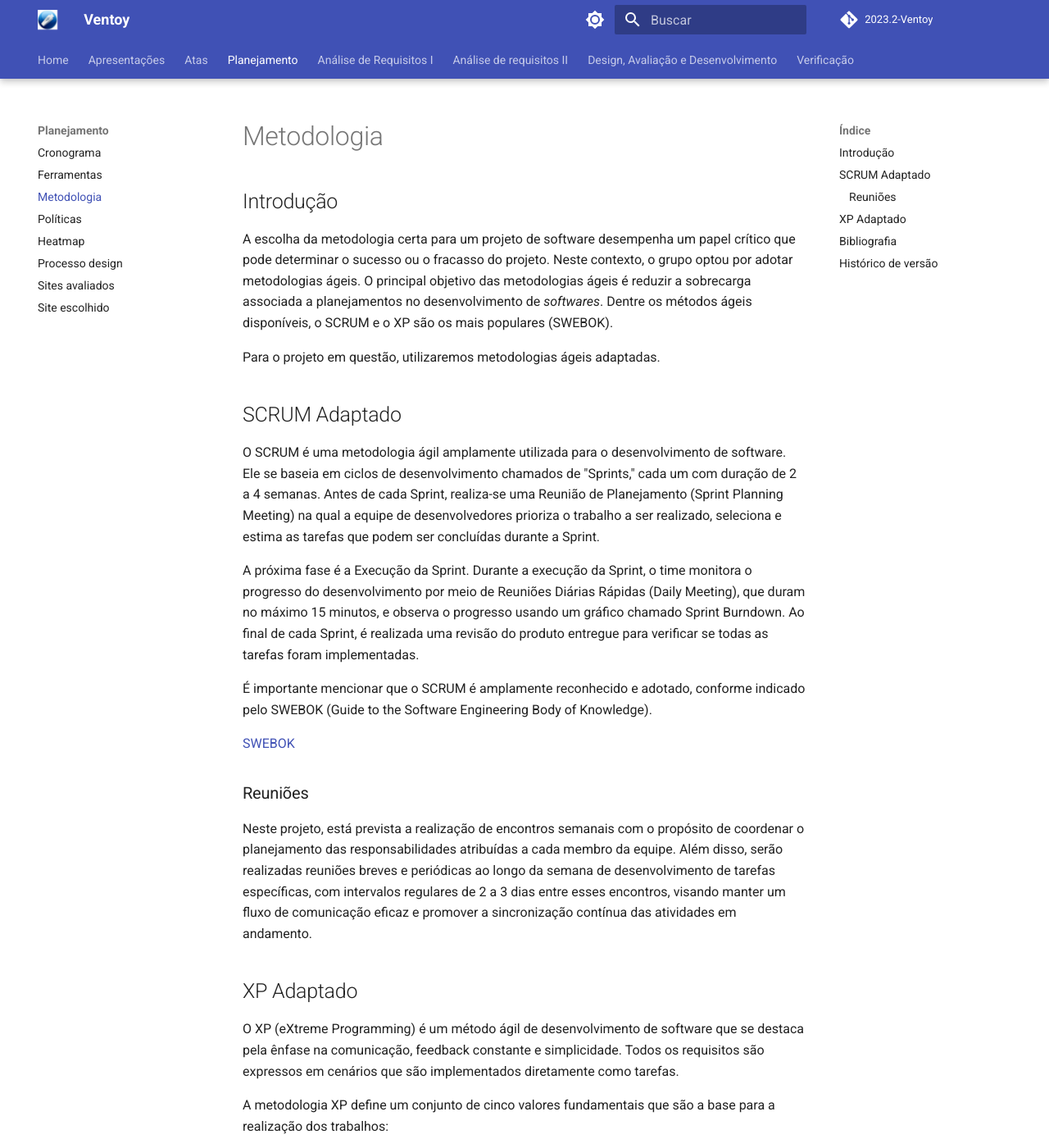
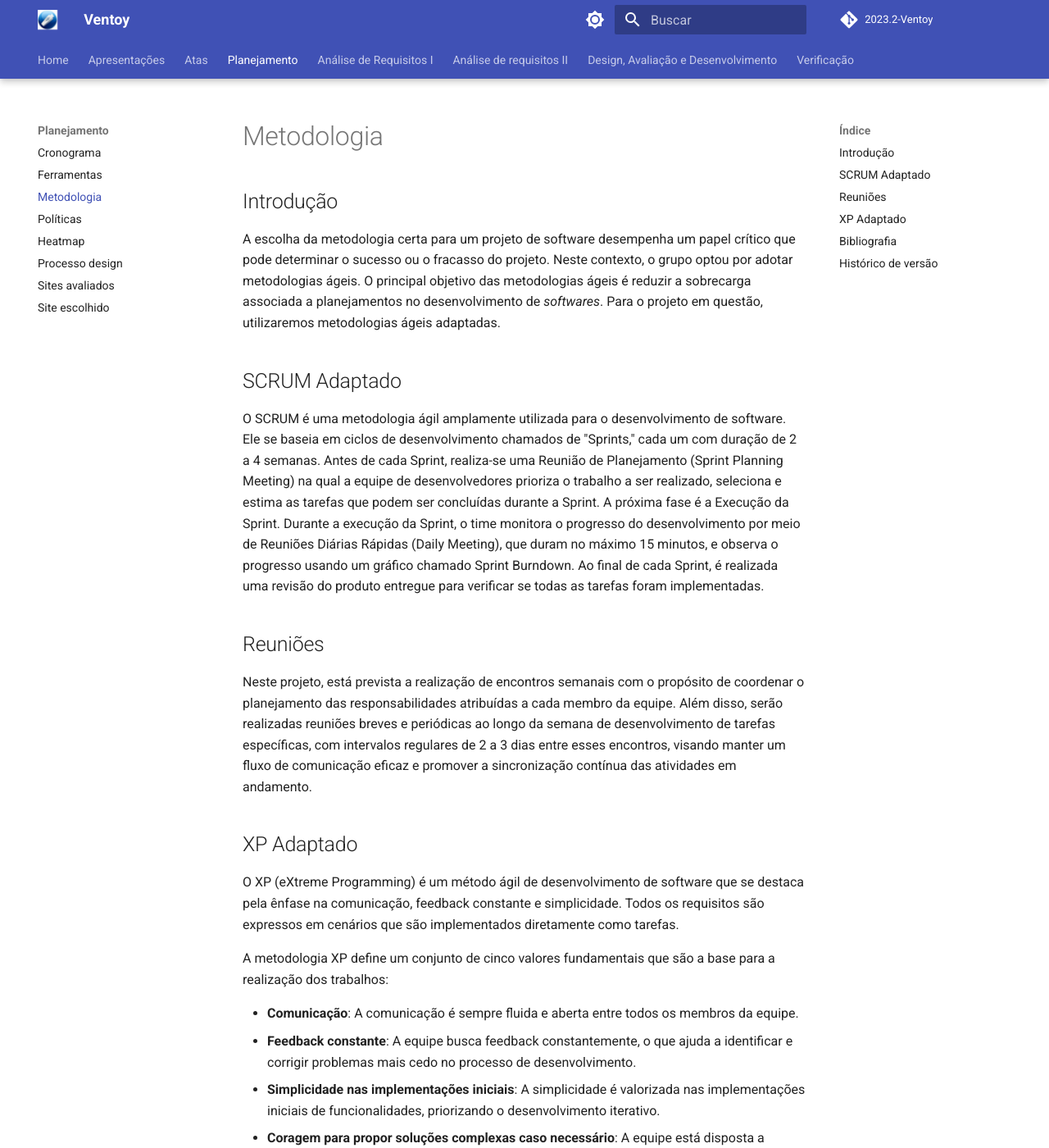
Before and after one commit to Interacao-Humano-Computador/2023.2-Ventoy, an MkDocs documentation site: the page built from docs/planejamento/metodologia.md, in a window 1280 px wide and 1400 px high. Shown: the whole window at 82% size. Built offline with MkDocs 1.6.1 and Material for MkDocs 9.7.7, drawn with Linux system fonts in a browser that asks for light colours; comment, search, counter and statistics services are not loaded; some of the changed text lies outside the part shown.

Commit message:
Update metodologia.md

```diff
--- a/docs/planejamento/metodologia.md
+++ b/docs/planejamento/metodologia.md
@@ -2,23 +2,13 @@
 
 ## Introdução
 
-A escolha da metodologia certa para um projeto de software desempenha um papel crítico que pode determinar o sucesso ou o fracasso do projeto. Neste contexto, o grupo optou por adotar metodologias ágeis. O principal objetivo das metodologias ágeis é reduzir a sobrecarga associada a planejamentos no desenvolvimento de *softwares*.
-Dentre os métodos ágeis disponíveis, o SCRUM e o XP são os mais populares
-(SWEBOK).
-
-Para o projeto em questão, utilizaremos metodologias ágeis adaptadas.
+A escolha da metodologia certa para um projeto de software desempenha um papel crítico que pode determinar o sucesso ou o fracasso do projeto. Neste contexto, o grupo optou por adotar metodologias ágeis. O principal objetivo das metodologias ágeis é reduzir a sobrecarga associada a planejamentos no desenvolvimento de *softwares*. Para o projeto em questão, utilizaremos metodologias ágeis adaptadas.
 
 ## SCRUM Adaptado
 
-O SCRUM é uma metodologia ágil amplamente utilizada para o desenvolvimento de software. Ele se baseia em ciclos de desenvolvimento chamados de "Sprints," cada um com duração de 2 a 4 semanas. Antes de cada Sprint, realiza-se uma Reunião de Planejamento (Sprint Planning Meeting) na qual a equipe de desenvolvedores prioriza o trabalho a ser realizado, seleciona e estima as tarefas que podem ser concluídas durante a Sprint.
+O SCRUM é uma metodologia ágil amplamente utilizada para o desenvolvimento de software. Ele se baseia em ciclos de desenvolvimento chamados de "Sprints," cada um com duração de 2 a 4 semanas. Antes de cada Sprint, realiza-se uma Reunião de Planejamento (Sprint Planning Meeting) na qual a equipe de desenvolvedores prioriza o trabalho a ser realizado, seleciona e estima as tarefas que podem ser concluídas durante a Sprint. A próxima fase é a Execução da Sprint. Durante a execução da Sprint, o time monitora o progresso do desenvolvimento por meio de Reuniões Diárias Rápidas (Daily Meeting), que duram no máximo 15 minutos, e observa o progresso usando um gráfico chamado Sprint Burndown. Ao final de cada Sprint, é realizada uma revisão do produto entregue para verificar se todas as tarefas foram implementadas.
 
-A próxima fase é a Execução da Sprint. Durante a execução da Sprint, o time monitora o progresso do desenvolvimento por meio de Reuniões Diárias Rápidas (Daily Meeting), que duram no máximo 15 minutos, e observa o progresso usando um gráfico chamado Sprint Burndown. Ao final de cada Sprint, é realizada uma revisão do produto entregue para verificar se todas as tarefas foram implementadas.
-
-É importante mencionar que o SCRUM é amplamente reconhecido e adotado, conforme indicado pelo SWEBOK (Guide to the Software Engineering Body of Knowledge).
-
-[SWEBOK](https://www.computer.org/technical-committees/software-engineering/body-of-knowledge)
-
-### Reuniões
+## Reuniões
 
 Neste projeto, está prevista a realização de encontros semanais com o propósito de coordenar o planejamento das responsabilidades atribuídas a cada membro da equipe. Além disso, serão realizadas reuniões breves e periódicas ao longo da semana de desenvolvimento de tarefas específicas, com intervalos regulares de 2 a 3 dias entre esses encontros, visando manter um fluxo de comunicação eficaz e promover a sincronização contínua das atividades em andamento.
 
@@ -34,12 +24,10 @@ A metodologia XP define um conjunto de cinco valores fundamentais que são a bas
 - **Coragem para propor soluções complexas caso necessário**: A equipe está disposta a enfrentar desafios complexos quando necessário para alcançar os objetivos do projeto.
 - **Respeito**: O respeito mútuo entre os membros da equipe é fundamental para criar um ambiente colaborativo e produtivo.
 
-(Fonte: [VETORAZZO, 2018](https://www.sagah.com.br/))
-
 ## Bibliografia
-> VETORAZZO, Adriana. **Engenharia de Software**, 2018, SAGAH EDUCAÇÂO S.A. </br>
-> SWEBOK **SWEBOK V3.0**, IEEE <br/>
-> PEREIRA, Paulo; TORREÃO, Paula; MARÇAL, Ana Sofia. Entendendo Scrum para gerenciar projetos de forma ágil. Mundo PM, v. 1, p. 3-11, 2007. </br>
+- VETORAZZO, Adriana. **Engenharia de Software**, 2018, SAGAH EDUCAÇÂO S.A.
+- SWEBOK **SWEBOK V3.0**, IEEE
+- PEREIRA, Paulo; TORREÃO, Paula; MARÇAL, Ana Sofia. Entendendo Scrum para gerenciar projetos de forma ágil. Mundo PM, v. 1, p. 3-11, 2007.
 
 ## Histórico de versão
 
@@ -48,4 +36,4 @@ A metodologia XP define um conjunto de cinco valores fundamentais que são a bas
 | Versão| Data      | Descrição | Autor | Revisor       |
 | :-:   | :-----:       | :------       | -------    | -------            |
 | 1.0   |27/09/2023 |   Criação da página de metodologia   |  [Breno Queiroz](https://github.com/brenob6)| [Mayara Alves](https://github.com/Mayara-tech) |
-| 1.1   |28/11/2023 |   Melhorias no texto, incluindo uma introdução mais direta, explicações breves do SCRUM e XP, simplificação na descrição das reuniões e exemplos dos valores do XP.   |  [Altino Arthur(https://github.com/arthurrochamoreira)| [Mayara Alves](https://github.com/Mayara-tech) |
+| 1.1   |28/11/2023 |   Melhorias no texto, incluindo uma introdução mais direta, explicações breves do SCRUM e XP, simplificação na descrição das reuniões e exemplos dos valores do XP.   |  [Altino Arthur](https://github.com/arthurrochamoreira)| [Mayara Alves](https://github.com/Mayara-tech) |
```
